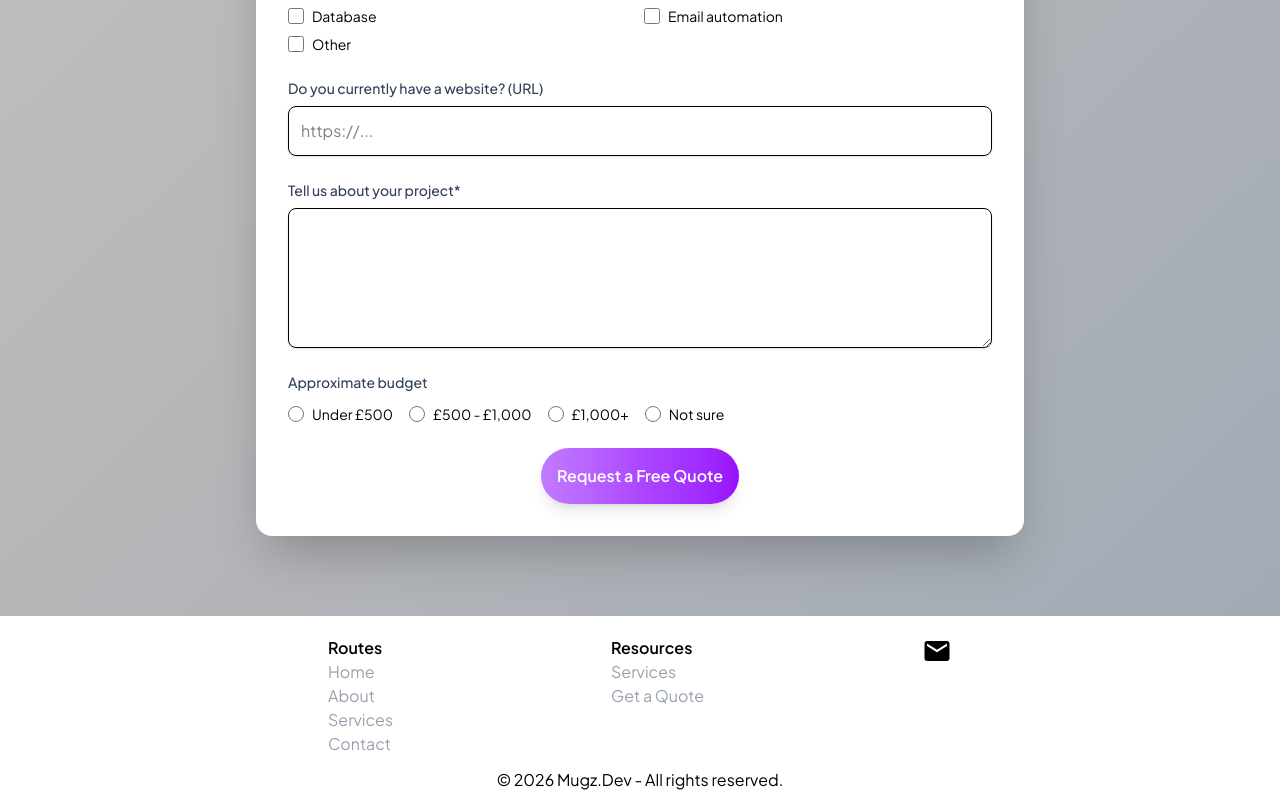
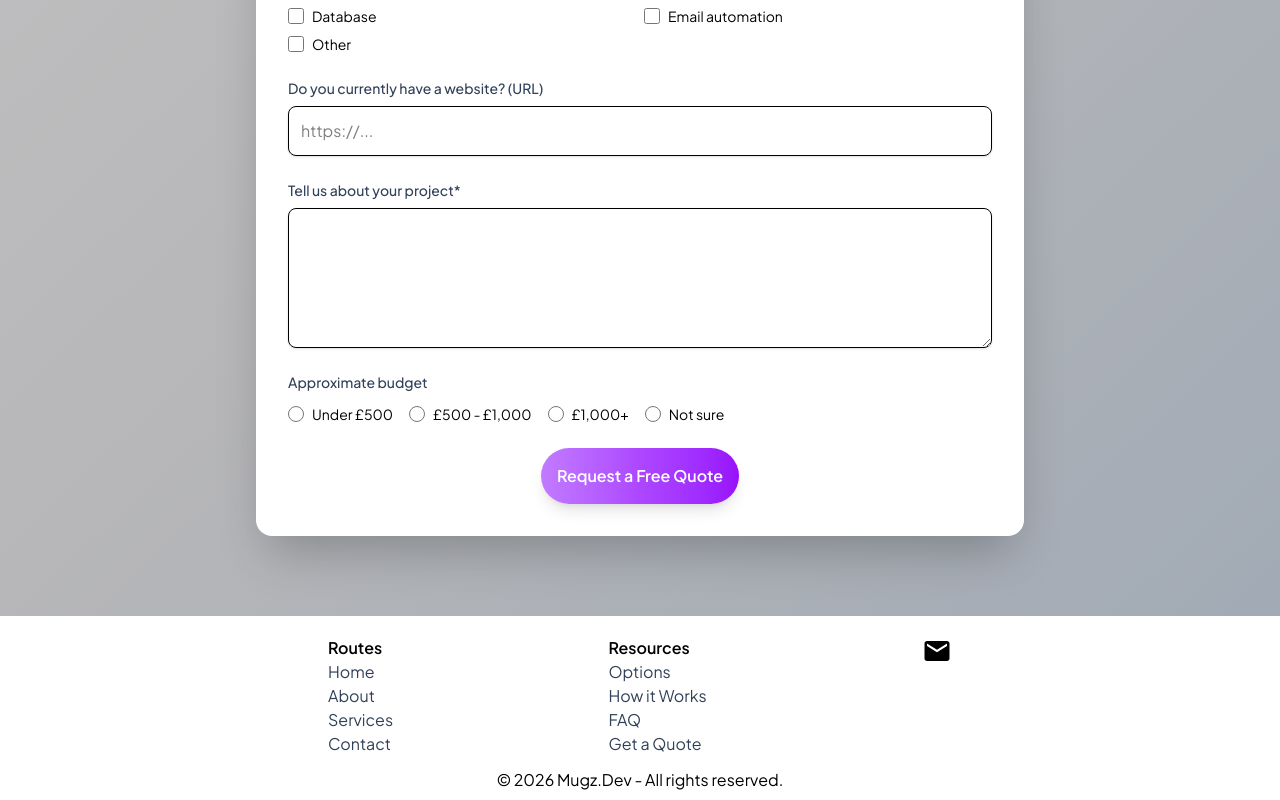
Before and after one commit to ymuth/mugz-dev, a Next.js app: page / in a window 1280 px wide. Shown: the part 2350-3150 px from the top of the page. Built offline with nearby package versions, Linux system fonts and the light colour scheme.

Commit message:
accessibilty audit fix

```diff
--- a/src/components/global/footer.tsx
+++ b/src/components/global/footer.tsx
@@ -13,26 +13,34 @@ export default function Footer() {
 
             <div className="flex flex-row justify-between w-full mx-auto md:w-[50%] m-3">
 
-                <div className="flex flex-col text-gray-400">
+                <div className="flex flex-col text-slate-700">
                     <h1 className="text-black font-semibold">Routes</h1>
-                    <Link className="hover:underline hover:text-gray-700" href="/">Home</Link>
-                    <Link className="hover:underline hover:text-gray-700" href="/about">About</Link>
-                    <Link className="hover:underline hover:text-gray-700" href="/services">Services</Link>
-                    <Link className="hover:underline hover:text-gray-700" href="/contact">Contact</Link>
+                    <Link className="hover:underline" href="/">Home</Link>
+                    <Link className="hover:underline" href="/about">About</Link>
+                    <Link className="hover:underline" href="/services">Services</Link>
+                    <Link className="hover:underline" href="/contact">Contact</Link>
                 </div>
 
-                <div className="flex flex-col text-gray-400">
+                <div className="flex flex-col text-slate-700">
                     <h1 className="text-black font-semibold">Resources</h1>
-                    <Link className="hover:underline hover:text-gray-700" href="/services">Services</Link>
-                    {/* <Link className="hover:underline hover:text-gray-700" href="/products">Products</Link> */}
-                    {/* <Link className="hover:underline hover:text-gray-700" href="/#testimonials">Testimonials</Link> */}
-                    <Link className="hover:underline hover:text-gray-700" href="/services/#booking">Get a Quote</Link>
+                    <Link className="hover:underline" href="#services">Options</Link>
+                    <Link className="hover:underline" href="#explaination">How it Works</Link>
+                    <Link className="hover:underline" href="#FAQ">FAQ</Link>
+                    <Link className="hover:underline" href="/services/#booking">Get a Quote</Link>
                 </div>
 
                 <div className="flex flex-col justify-between gap-3 text-center text-3xl">
                     {/* <a className="hover:text-blue-500" href={siteConfig.socials.facebook}><FaFacebookSquare /></a> */}
                     {/* <a className="hover:text-pink-600" href={siteConfig.socials.instagram}><FaInstagramSquare /></a> */}
-                    <a className="hover:text-red-500" href={`mailto:${siteConfig.businessEmail}`}><MdEmail /></a>
+                    <a
+                        className="hover:text-red-500"
+                        href={`mailto:${siteConfig.businessEmail}`}
+                        aria-label={`Email ${siteConfig.businessName}`}
+                        title={`Email ${siteConfig.businessName}`}
+                    >
+                        <MdEmail />
+                        <span className="sr-only">Email {siteConfig.businessName}</span>
+                    </a>
 
                 </div>
             </div>
--- a/src/components/global/navbar.tsx
+++ b/src/components/global/navbar.tsx
@@ -43,7 +43,7 @@ export default function NavBar() {
 
                 <div className={`font-extrabold transition-all ${scrolled ? "text-xl" : "text-2xl"}`}>
                     <Link className="uppercase flex items-center gap-2" href={"/"} onClick={() => setOpen(false)}>
-                        <img src="/icon.svg" alt={siteConfig.businessName} className="h-8 w-8" />
+                        <img src="/icon.svg" alt={siteConfig.businessName +"logo"} className="h-8 w-8" />
                         <span>{siteConfig.businessName}</span>
                     </Link>
                 </div>
```
